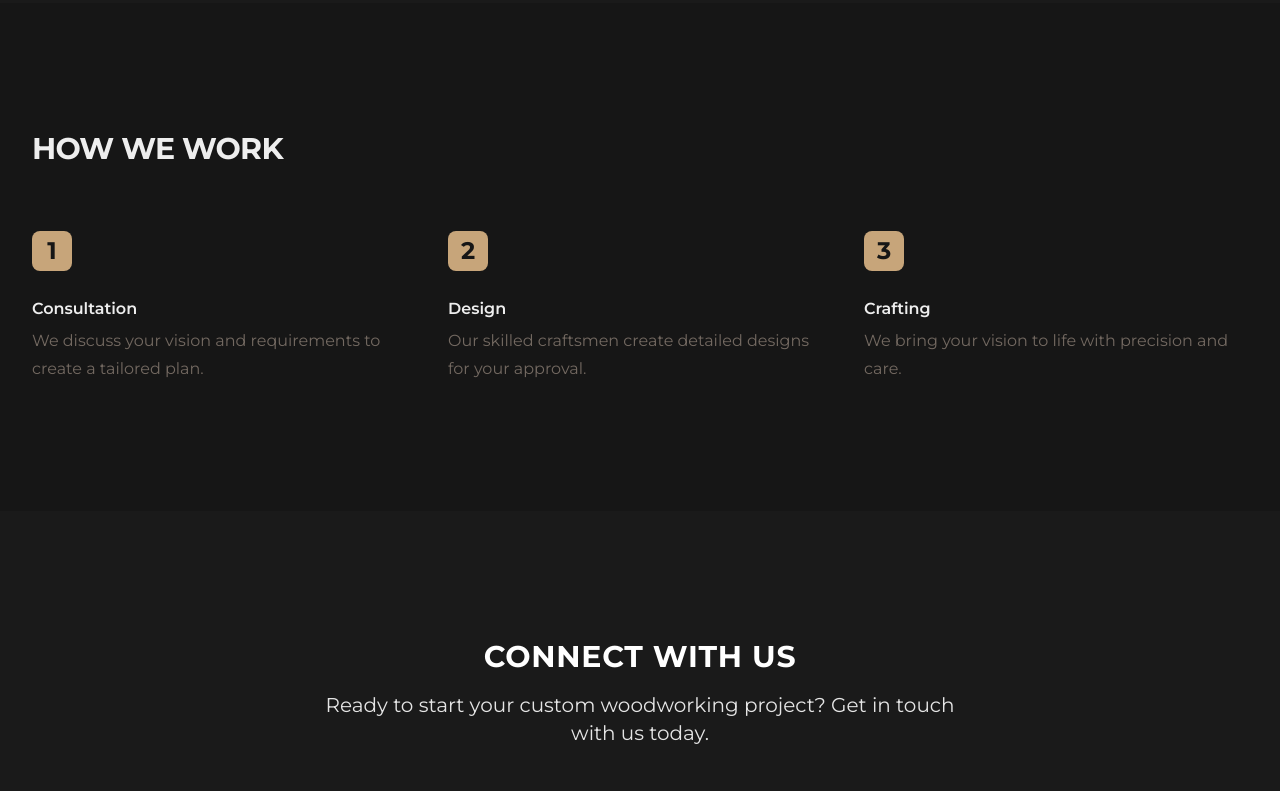
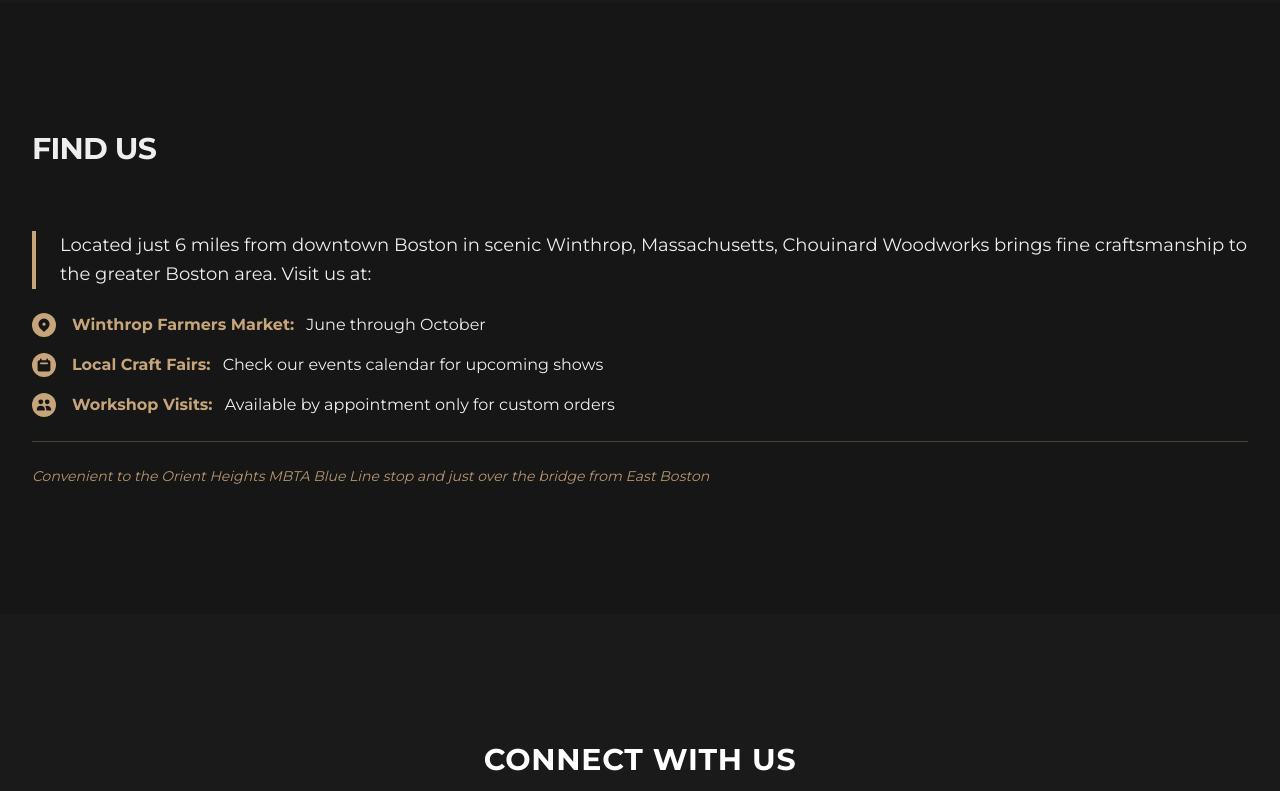
Before and after one commit to jaredswanson/chouinard-woodworks, a website: page index.html in a window 1280 px wide. Shown: the part 3395-4186 px from the top of the page. Drawn offline with nearby package versions, Linux system fonts and the light colour scheme.

Commit message:
Removed the How We Work section. Added a Find Us Section.

```diff
--- a/index.html
+++ b/index.html
@@ -140,48 +140,60 @@
       </div>
     </section>
 
-    <section>
-      <div class="py-24 md:py-32 bg-night">
+
+    <section class="py-24 md:py-32 bg-night">
       <div class="container mx-auto px-8">
         <div class="mx-auto max-w-2xl lg:mx-0">
-            <h2 class="text-3xl font-bold tracking-tight text-anti-flash-white">HOW WE WORK</h2>
+          <h2 class="text-3xl font-bold tracking-tight text-anti-flash-white">
+            <span class="text-anti-flash-white">FIND US</span>
+          </h2>
         </div>
+
         <div class="mx-auto mt-12 max-w-2xl sm:mt-16 lg:max-w-none">
-            <dl class="grid max-w-xl grid-cols-1 gap-x-8 gap-y-16 lg:max-w-none lg:grid-cols-3">
-              <div class="flex flex-col">
-                <dt class="text-base font-semibold leading-7 text-anti-flash-white">
-                  <div class="mb-6 flex h-10 w-10 items-center justify-center rounded-lg bg-lion">
-                    <span class="text-2xl font-bold text-night">1</span>
+          <div class="text-anti-flash-white space-y-6">
+            <p class="text-lg leading-relaxed border-l-4 border-lion pl-6">
+            Located just 6 miles from downtown Boston in scenic Winthrop, Massachusetts, Chouinard Woodworks brings fine craftsmanship to the greater Boston area. Visit us at:
+            </p>
+
+            <ul class="space-y-4 list-none">
+              <li class="flex items-start group hover:transform hover:translate-x-2 transition-transform duration-300">
+                <span class="w-6 h-6 rounded-full bg-lion flex items-center justify-center mr-4 text-night">
+                  <svg xmlns="http://www.w3.org/2000/svg" class="h-4 w-4" viewBox="0 0 20 20" fill="currentColor">
+                    <path fill-rule="evenodd" d="M5.05 4.05a7 7 0 119.9 9.9L10 18.9l-4.95-4.95a7 7 0 010-9.9zM10 11a2 2 0 100-4 2 2 0 000 4z" clip-rule="evenodd" />
+                  </svg>
+                </span>
+                <div>
+                  <span class="font-bold text-lion">Winthrop Farmers Market:</span>
+                  <span class="ml-2">June through October</span>
                 </div>
-                  Consultation
-                </dt>
-                <dd class="mt-1 flex flex-auto flex-col text-base leading-7 text-dim-gray">
-                  <p class="flex-auto">We discuss your vision and requirements to create a tailored plan.</p>
-                </dd>
+              </li>
+              <li class="flex items-start group hover:transform hover:translate-x-2 transition-transform duration-300">
+                <span class="w-6 h-6 rounded-full bg-lion flex items-center justify-center mr-4 text-night">
+                  <svg xmlns="http://www.w3.org/2000/svg" class="h-4 w-4" viewBox="0 0 20 20" fill="currentColor">
+                    <path fill-rule="evenodd" d="M6 2a1 1 0 00-1 1v1H4a2 2 0 00-2 2v10a2 2 0 002 2h12a2 2 0 002-2V6a2 2 0 00-2-2h-1V3a1 1 0 10-2 0v1H7V3a1 1 0 00-1-1zm0 5a1 1 0 000 2h8a1 1 0 100-2H6z" clip-rule="evenodd" />
+                  </svg>
+                </span>
+                <div>
+                  <span class="font-bold text-lion">Local Craft Fairs:</span>
+                  <span class="ml-2">Check our events calendar for upcoming shows</span>
                 </div>
-              <div class="flex flex-col">
-                <dt class="text-base font-semibold leading-7 text-anti-flash-white">
-                  <div class="mb-6 flex h-10 w-10 items-center justify-center rounded-lg bg-lion">
-                    <span class="text-2xl font-bold text-night">2</span>
+              </li>
+              <li class="flex items-start group hover:transform hover:translate-x-2 transition-transform duration-300">
+                <span class="w-6 h-6 rounded-full bg-lion flex items-center justify-center mr-4 text-night">
+                  <svg xmlns="http://www.w3.org/2000/svg" class="h-4 w-4" viewBox="0 0 20 20" fill="currentColor">
+                    <path d="M9 6a3 3 0 11-6 0 3 3 0 016 0zM17 6a3 3 0 11-6 0 3 3 0 016 0zM12.93 17c.046-.327.07-.66.07-1a6.97 6.97 0 00-1.5-4.33A5 5 0 0119 16v1h-6.07zM6 11a5 5 0 015 5v1H1v-1a5 5 0 015-5z" />
+                  </svg>
+                </span>
+                <div>
+                  <span class="font-bold text-lion">Workshop Visits:</span>
+                  <span class="ml-2">Available by appointment only for custom orders</span>
                 </div>
-                  Design
-                </dt>
-                <dd class="mt-1 flex flex-auto flex-col text-base leading-7 text-dim-gray">
-                  <p class="flex-auto">Our skilled craftsmen create detailed designs for your approval.</p>
-                </dd>
-              </div>
-              <div class="flex flex-col">
-                <dt class="text-base font-semibold leading-7 text-anti-flash-white">
-                  <div class="mb-6 flex h-10 w-10 items-center justify-center rounded-lg bg-lion">
-                    <span class="text-2xl font-bold text-night">3</span>
-                  </div>
-                  Crafting
-                </dt>
-                <dd class="mt-1 flex flex-auto flex-col text-base leading-7 text-dim-gray">
-                  <p class="flex-auto">We bring your vision to life with precision and care.</p>
-                </dd>
-              </div>
-            </dl>
+              </li>
+            </ul>
+
+            <p class="text-sm italic mt-8 border-t border-lion/30 pt-6 text-lion/90">
+            Convenient to the Orient Heights MBTA Blue Line stop and just over the bridge from East Boston
+            </p>
           </div>
         </div>
       </div>
@@ -240,7 +252,6 @@
       </div>
     </section>
 
-
     <footer class="bg-night py-12">
       <div class="container mx-auto px-4 text-center">
         <p class="text-xs leading-5 text-dim-gray">&copy; 2024 Chouinard Woodworks. All rights reserved.</p>
```
Also changed, not shown: output.css. Lines whose indentation alone changed are shown as unchanged.
